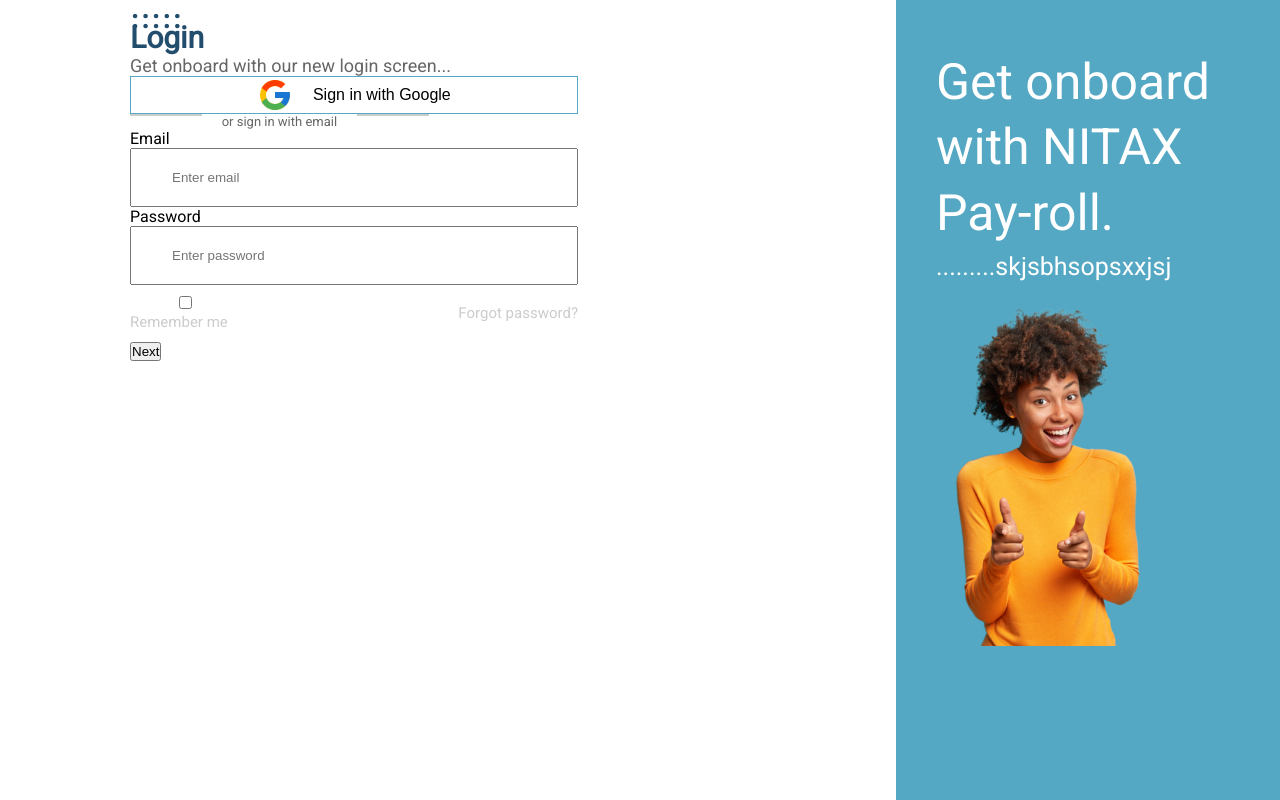
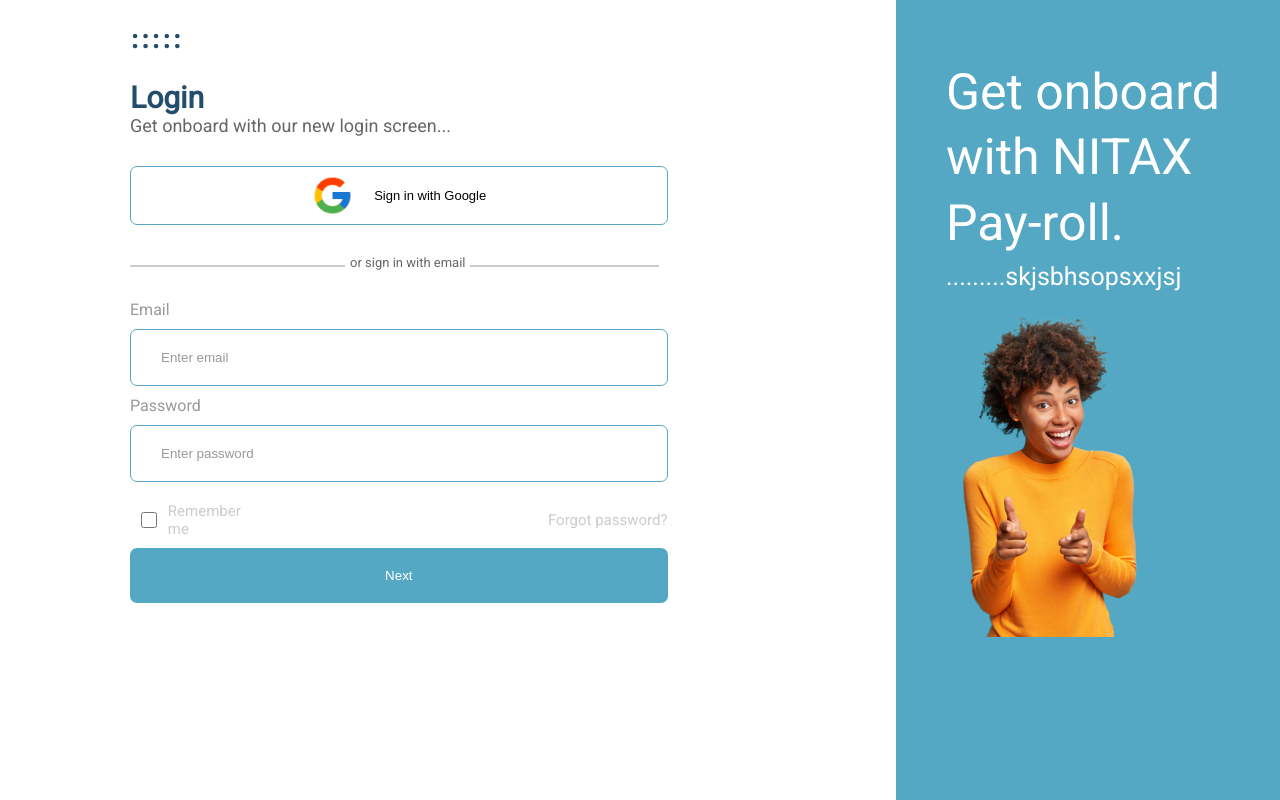
Before and after one commit to Henrybeecoder/nitexpayroll, a React (Create React App) app: page / in a window 1280 px wide. Built offline with nearby package versions, Linux system fonts and the light colour scheme.

Commit message:
style commit

```diff
--- a/src/components/CSS/login_screen.css
+++ b/src/components/CSS/login_screen.css
@@ -1,11 +1,13 @@
 .login-screen {
     width: 70%;
+    height: 100vh
 }
 .login-text {
     color: #234D6C;
     font-size: 30px;
     font-weight: 700;
-    line-height: 35.15px
+    line-height: 35.15px;
+    margin: 20px 0 0 0
 }
 .onboard {
     font-size: 18px;
@@ -16,6 +18,7 @@
     color: #234D6C;
     font-size: 40px;
     line-height: 10px;
+    padding: 20px 0;
 }
 .google-sign-in {
     background: transparent;
@@ -25,17 +28,63 @@
     display: flex;
     justify-content: center;
     align-items: center;
-    font-size: 16px;
+    font-size: 13px;
     font-weight: 400;
     cursor: pointer;
+    padding: 7px 0;
+    border-radius: 7px;
+    margin: 30px 0;
 }
 .google-sign-in img {
     width: 8%;
     margin: 0 20px 0 0;
+
+}
+form {
+    height: 60vh;
+    margin-top: 30px;
+    position: relative;
+}
+form button {
+    width: 100%;
+    background: #54a8c4;
+    color: #ffffff;
+    outline: none;
+    border: none;
+    border-radius: 7px;
+    padding: 20px 0;
+    cursor: pointer;
 }
 input {
     width: 100%;
-    padding: 20px 0 20px 40px
+    padding: 20px 0 20px 30px;
+    border: 1px solid #54a8c4;
+    border-radius: 7px;
+    margin: 10px 0
+}
+input:focus {
+    outline: none;
+    border: 2px solid #54a8c4;
+}
+::placeholder {
+ color: #999999;
+}
+label {
+    color: #999999;
+}
+
+hr {
+    margin-top: 10px
+}
+.remember-me {
+    display:flex;
+
+}
+.email-check {
+    position: absolute;
+    width: 6%;
+    left: 90%;
+    top: 10%
 }
 @media screen and (max-width: 800px) {
     .login-screen {
--- a/src/components/Login_logic_model/login_screen.js
+++ b/src/components/Login_logic_model/login_screen.js
@@ -32,8 +32,9 @@ function LoginForm() {
     const formSubmit = (e) => {
         e.preventDefault()
         setEmail(e.target.value)
- if (validator.isEmail(email)) {
-      dispatch({type: 'VALID_EMAIL'})
+        const regex = /^(([^<>()[\]\.,;:\s@\"]+(\.[^<>()[\]\.,;:\s@\"]+)*)|(\".+\"))@(([^<>()[\]\.,;:\s@\"]+\.)+[^<>()[\]\.,;:\s@\"]{2,})$/i;
+        if (email && regex.test(email)) {
+            dispatch({ type: 'VALID_EMAIL' })
         }
         else {
             dispatch({ type: 'INVALID_EMAIL' });
@@ -44,13 +45,13 @@ const formSubmit = (e) => {
     const onEmailType = (e) => {
 
         setEmail(e.target.value)
-
-        if (validator.isEmail(email)) {
+        const regex = /^(([^<>()[\]\.,;:\s@\"]+(\.[^<>()[\]\.,;:\s@\"]+)*)|(\".+\"))@(([^<>()[\]\.,;:\s@\"]+\.)+[^<>()[\]\.,;:\s@\"]{2,})$/i;
+        if (email && regex.test(email)) {
 
             setEmailCheck(true)
         }
         else {
-            setEmailCheck(true)
+            setEmailCheck(false)
         }
 
     };
@@ -62,16 +63,16 @@ const formSubmit = (e) => {
         <div className="login-screen">
             <LoginContent>
                 <p className="top-dots">..... <br /> .....</p >
-                <p className = "login-text">Login</p>
+                <p className="login-text">Login</p>
                 <p className="onboard">Get onboard with our new login screen...</p>
                 <button className="google-sign-in">
                     <img src='/image/icons8-google-48.png' alt="Google icon" />
                     Sign in with Google
                 </button>
                 <Flex>
-                    <hr size="2" width="16%" color="#CCCCCC" />
+                    <hr size="2" width="40%" color="#CCCCCC" />
                     <FadeText>or sign in with email</FadeText>
-                    <hr size="2" width="16%" color="#CCCCCC" />
+                    <hr size="2" width="35%" color="#CCCCCC" />
                 </Flex>
                 <form onSubmit={formSubmit}>
                     <label className="email-label">
@@ -83,7 +84,7 @@ const formSubmit = (e) => {
                         value={email}
                         onChange={onEmailType}
                     />
-                    {emailcheck && (<img src="/svg/icons8-checked-50.png" class="email-check" />)}
+                    {emailcheck && (<img src="/image/icons8-checked-50.png" class="email-check" />)}
                     {state.isModalOpen && (
                         <LoginErrorModal closeModal={closeModal} modalContent={state.modalContent} />
                     )}
@@ -93,7 +94,7 @@ const formSubmit = (e) => {
                     <input
                         type="password"
                         value={password}
-                        placeholder = "Enter password"
+                        placeholder="Enter password"
                         onChange={(e) => setPassword(e.target.value)}
                     />
                     <CheckBox>
@@ -118,11 +119,11 @@ const Flex = styled.div`
     `
 const FadeText = styled.p`
 color: #666666;
-padding: 0 20px;
+padding: 0 5px;
 font-size: 13px;
 `
 const LoginContent = styled.div`
-width: 50%;
+width: 60%;
 margin-left: 130px;
 @media screen and (max-width: 800px) {
     width: 85%;
--- a/src/components/Sidebars/bannersidebars.js
+++ b/src/components/Sidebars/bannersidebars.js
@@ -19,6 +19,9 @@ const Sidebar = styled.div`
 width: 30%;
 height: 100vh;
 background: #54a8c4;
+position: absolute;
+right: 0px;
+padding: 10px;
 @media screen and (max-width: 800px) {
     display:none
 }
```
Also changed, not shown: public/image/icons8-checked-50.png (added). Lines whose indentation alone changed are shown as unchanged.
